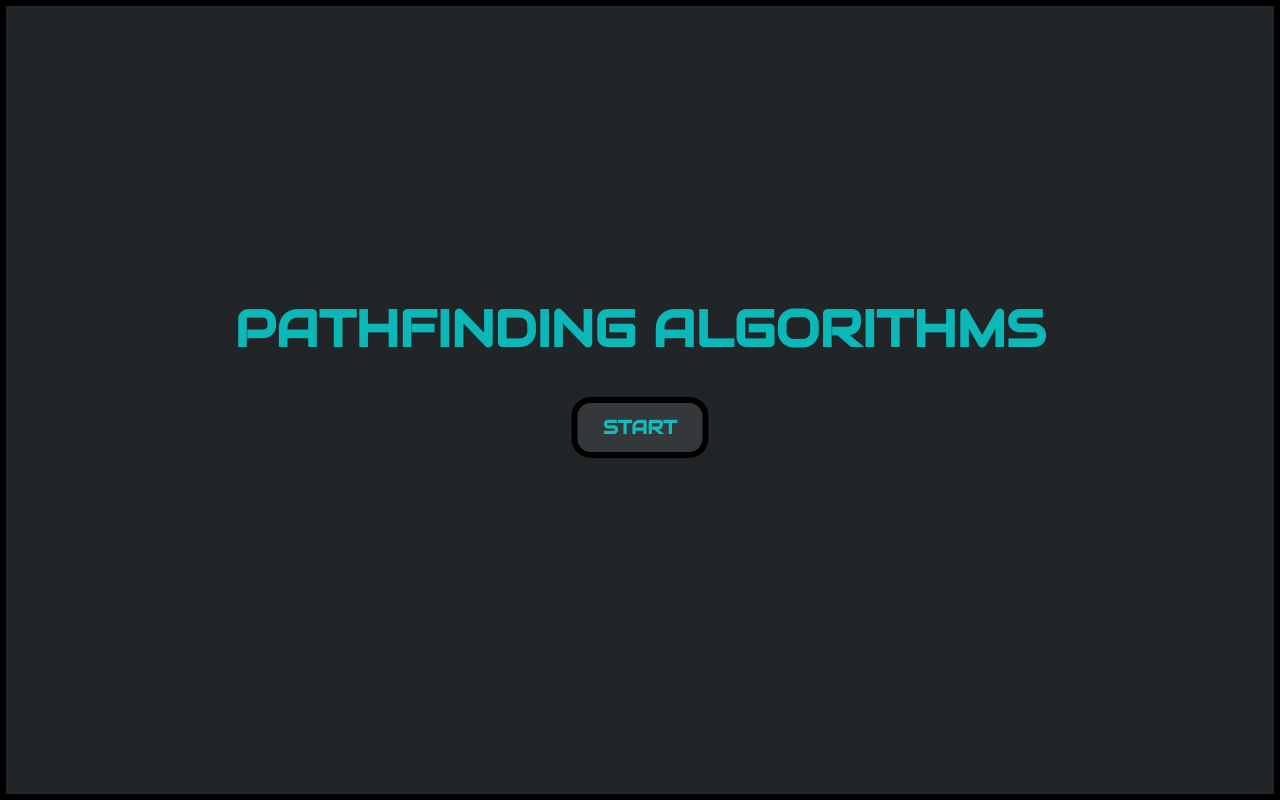
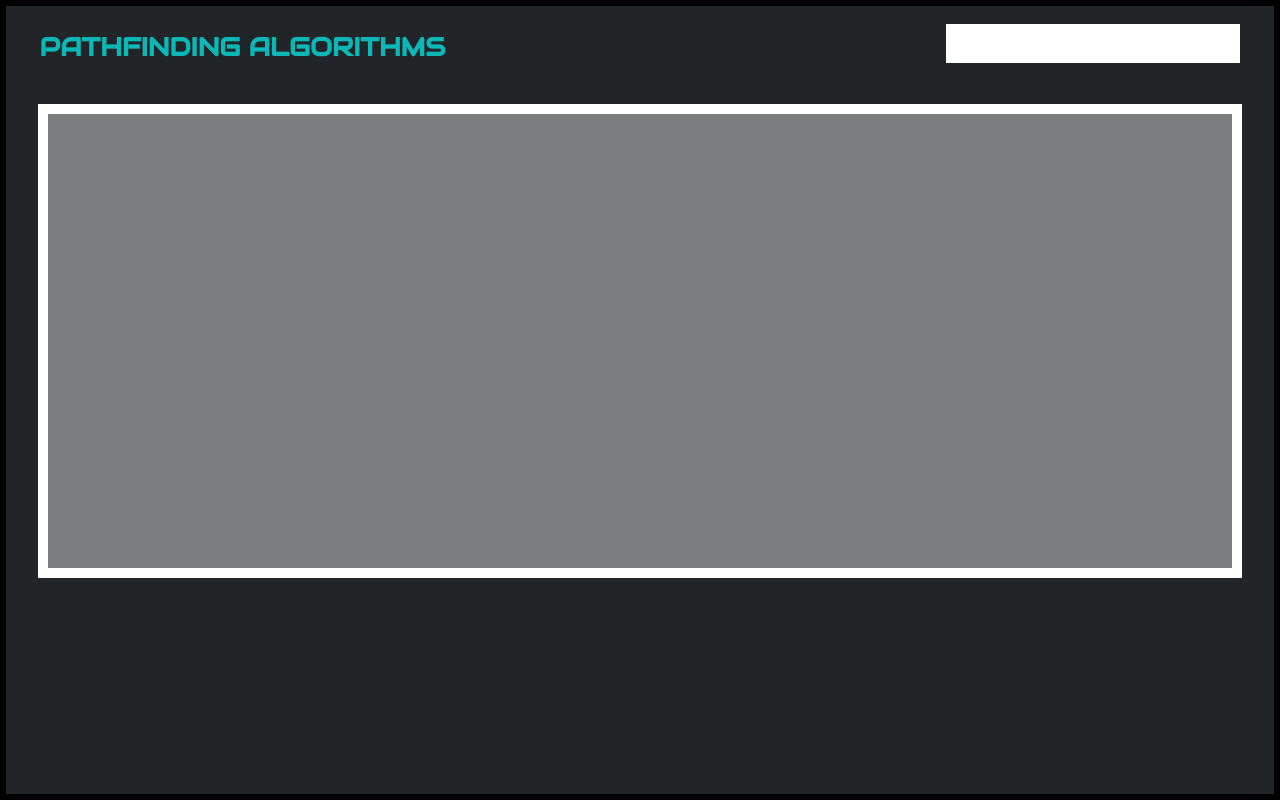
Before and after one commit to Vishwa061/Pathfinding-Algorithms, a React (Create React App) app in the folder pathfinding-algorithms/: page / in a window 1280 px wide. Built offline with nearby package versions, Linux system fonts and the light colour scheme.

Commit message:
updated layout

```diff
--- a/pathfinding-algorithms/public/index.html
+++ b/pathfinding-algorithms/public/index.html
@@ -7,6 +7,6 @@
         <div id="root">
 
         </div>
-        <script src="/pathfinding-algorithms/src/index.js"></script>
+        <!-- <script src="/pathfinding-algorithms/src/index.js"></script> -->
     </body>
 </html>
--- /dev/null
+++ b/pathfinding-algorithms/src/App.js
@@ -0,0 +1,18 @@
+import React, { Component } from "react"
+import Title from "./components/Title"
+import Grid from "./components/Grid"
+import ControlPanel from "./components/ControlPanel"
+
+class App extends Component {
+    render() {
+        return (
+            <div className="app">
+                <Title />
+                <ControlPanel />
+                <Grid />
+            </div>
+        )
+    }
+}
+
+export default App
--- a/pathfinding-algorithms/src/components/ControlPanel.js
+++ b/pathfinding-algorithms/src/components/ControlPanel.js
@@ -1,11 +1,13 @@
-import React from "react"
+import React, { Component } from "react"
 
-function ControlPanel() {
-    return(
-        <div className="control-panel">
+class ControlPanel extends Component {
+    render() {
+        return (
+            <div className="control-panel">
 
-        </div>
-    )
+            </div>
+        )
+    }
 }
 
 export default ControlPanel
--- a/pathfinding-algorithms/src/components/Grid.js
+++ b/pathfinding-algorithms/src/components/Grid.js
@@ -1,12 +1,11 @@
-import React from "react"
+import React, { Component } from "react"
 
-function Grid() {
-    // var c = document.getElementById("grid")
-    // var ctx = c.getContext("2d")
-    // ctx.stroke()
-    return(
-        <canvas className="grid"></canvas>
-    )
+class Grid extends Component {
+    render() {
+        return (
+            <canvas className="grid"></canvas>
+        )
+    }
 }
 
 export default Grid
--- a/pathfinding-algorithms/src/components/MainPage.js
+++ /dev/null
@@ -1,16 +0,0 @@
-import React from "react"
-import Title from "./Title"
-import Grid from "./Grid"
-import ControlPanel from "./ControlPanel"
-
-function MainPage() {
-    return(
-        <div className="main-page">
-            <Title/>
-            <ControlPanel/>
-            <Grid/>
-        </div>
-    )
-}
-
-export default MainPage
--- a/pathfinding-algorithms/src/components/StartButton.js
+++ /dev/null
@@ -1,17 +0,0 @@
-import React from "react"
-import ReactDOM from "react-dom"
-import MainPage from "./MainPage";
-
-function StartButton() {
-    return(
-        <button id="start-button" onClick={startClicked}>START</button>
-    )
-}
-
-function startClicked() {
-    const root = document.getElementById("root")
-    ReactDOM.unmountComponentAtNode(root)
-    ReactDOM.render(<MainPage />, root)
-}
-
-export default StartButton
--- a/pathfinding-algorithms/src/components/StartPage.js
+++ /dev/null
@@ -1,14 +0,0 @@
-import React from "react"
-import Title from "./Title"
-import StartButton from "./StartButton";
-
-function StartPage() {
-    return (
-        <div className="start-page">
-            <Title />
-            <StartButton />
-        </div>
-    )
-}
-
-export default StartPage
--- /dev/null
+++ b/pathfinding-algorithms/src/style.css
@@ -0,0 +1,37 @@
+html {
+    border-style: solid;
+    border-width: 0.5vw;
+    background-color: rgb(34, 37, 39);
+    font-family: Audiowide;
+}
+
+#title {
+    color: rgba(0, 255, 255, 0.67);
+    font-weight: 700;
+    font-size: 2vw;
+    float: left;
+    padding-left: 2vw;
+}
+
+.grid {
+    background-color: rgba(255, 255, 255, 0.4);
+    width: 94vw;
+    height: 37vw;
+    left: 3%;
+    top: 13%;
+    position: absolute;
+    border-color: white;
+    border-width: 0.8vw;
+    border-style: solid;
+    box-sizing: border-box;
+}
+
+.control-panel {
+    float: right;
+    background-color: white;
+    box-sizing: border-box;
+    width: 23vw;
+    height: 3vw;
+    margin-top: 0.8vw;
+    margin-right: 2vw;
+}
--- a/pathfinding-algorithms/src/styles/general-style.css
+++ /dev/null
@@ -1,11 +0,0 @@
-html {
-    border-style: solid;
-    border-width: 0.5vw;
-    background-color: rgb(34, 37, 39);
-}
-
-#title {
-    color: rgba(0, 255, 255, 0.67);
-    font-family: Audiowide;
-    font-weight: 700;
-}
--- a/pathfinding-algorithms/src/styles/main-page-style.css
+++ /dev/null
@@ -1,28 +0,0 @@
-.main-page {
-    font-size: 1vw;
-}
-
-.grid {
-    background-color: rgba(255, 255, 255, 0.4);
-    width: 61.5vw;
-    height: 37vw;
-    left: 34%;
-    position: absolute;
-    border-color: black;
-    border-width: 0.8vw;
-    border-style: solid;
-    box-sizing: border-box;
-}
-
-.control-panel {
-    border-color: black;
-    border-width: 0.8vw;
-    border-style: solid;
-    border-radius: 2vw;
-    box-sizing: border-box;
-    position: absolute;
-    left: 4%;
-    width: 26.5vw;
-    height: 37vw;
-    float: left;
-}
--- a/pathfinding-algorithms/src/styles/start-page-style.css
+++ /dev/null
@@ -1,31 +0,0 @@
-.start-page {
-    font-size: 2vw;
-    overflow: visible;
-    text-align: center;
-    top: 45%;
-    left: 50%;
-    margin-right: -50%;
-    transform: translate(-50%, -50%);
-    position: absolute;
-}
-
-#start-button {
-    color: rgb(0, 255, 255, 0.67);
-    background-color: rgb(52, 56, 58);
-    border-color: black;
-    border-style: solid;
-    border-width: 0.5vw;
-    border-radius: 1.5vw;
-    font-family: Audiowide;
-    font-weight: 700;
-    font-weight: 700;
-    font-size: 1.5vw;
-    padding: 1vw 2vw;
-    text-align: center;
-    display: inline-block;
-    cursor: pointer;
-}
-
-#start-button:hover {
-    background-color: rgb(66, 71, 73);
-}
```
Also changed, not shown: pathfinding-algorithms/src/index.js (+3 -5 lines).
